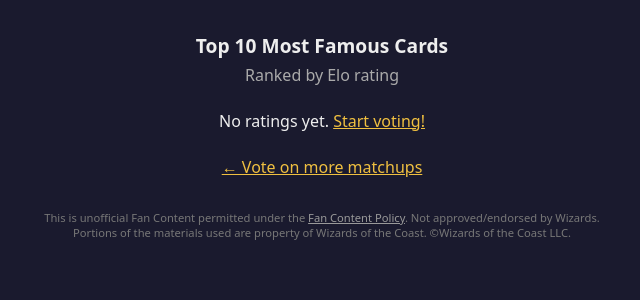
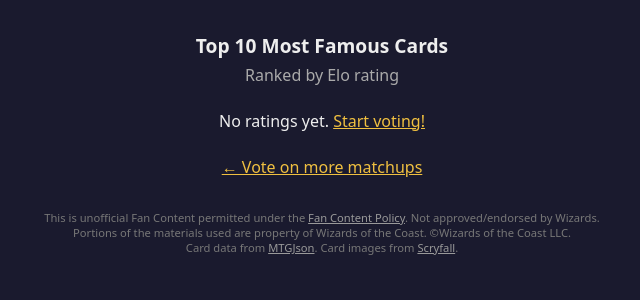
Before and after one commit to vtbassmatt/500magic, a Django app: page /leaderboard/ in a window 1280 px wide. Shown: the top 300 px of the page, without its empty margins (318-958 px from the left). Run offline with Django 5.2, Linux system fonts and the light colour scheme; data that the repository does not hold is empty.

Commit message:
Add credits and links to Scryfall and MTGjson
Co-authored-by: vtbassmatt <714283+vtbassmatt@users.noreply.github.com>

```diff
--- a/src/matchup/templates/matchup/leaderboard.html
+++ b/src/matchup/templates/matchup/leaderboard.html
@@ -52,6 +52,7 @@
   <p class="vote-link"><a href="{% url 'matchup' %}">← Vote on more matchups</a></p>
   <footer>
     <p>This is unofficial Fan Content permitted under the <a href="https://company.wizards.com/en/legal/fancontentpolicy">Fan Content Policy</a>. Not approved/endorsed by Wizards. Portions of the materials used are property of Wizards of the Coast. &copy;Wizards of the Coast LLC.</p>
+    <p>Card data from <a href="https://mtgjson.com/">MTGJson</a>. Card images from <a href="https://scryfall.com/">Scryfall</a>.</p>
   </footer>
 </body>
 </html>
--- a/src/matchup/templates/matchup/matchup.html
+++ b/src/matchup/templates/matchup/matchup.html
@@ -39,6 +39,7 @@
   </form>
   <footer>
     <p>This is unofficial Fan Content permitted under the <a href="https://company.wizards.com/en/legal/fancontentpolicy">Fan Content Policy</a>. Not approved/endorsed by Wizards. Portions of the materials used are property of Wizards of the Coast. &copy;Wizards of the Coast LLC.</p>
+    <p>Card data from <a href="https://mtgjson.com/">MTGJson</a>. Card images from <a href="https://scryfall.com/">Scryfall</a>.</p>
   </footer>
 </body>
 </html>
```
